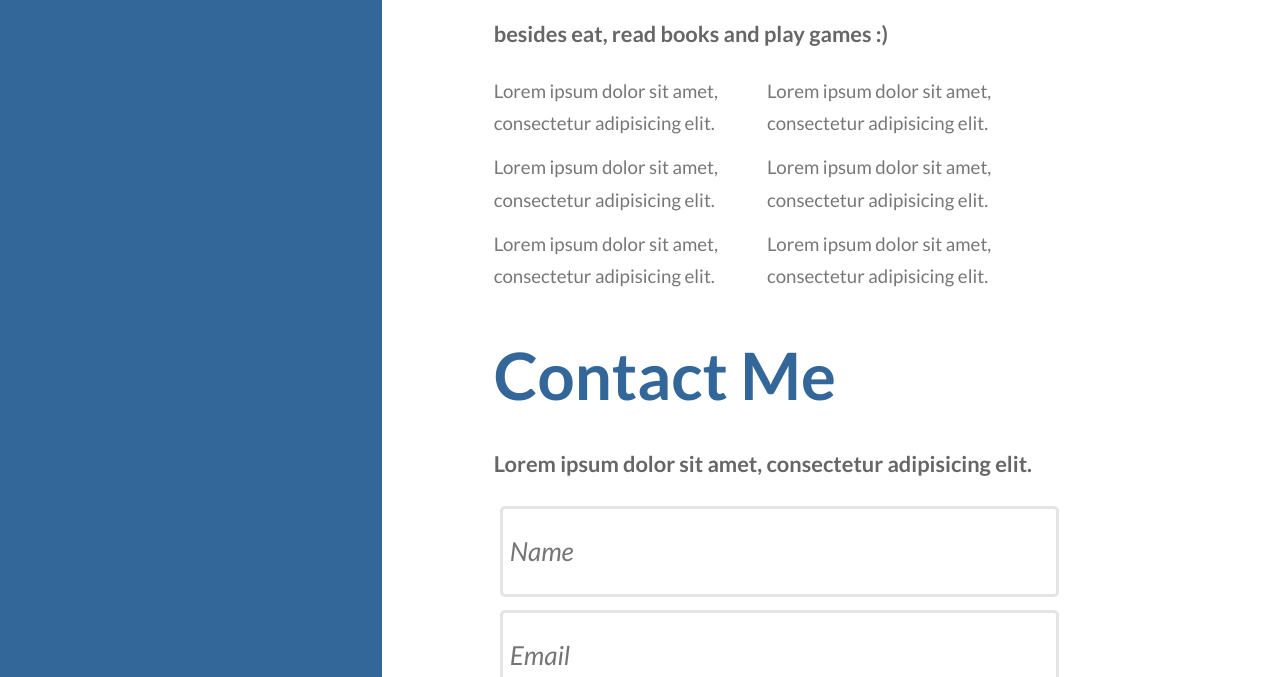
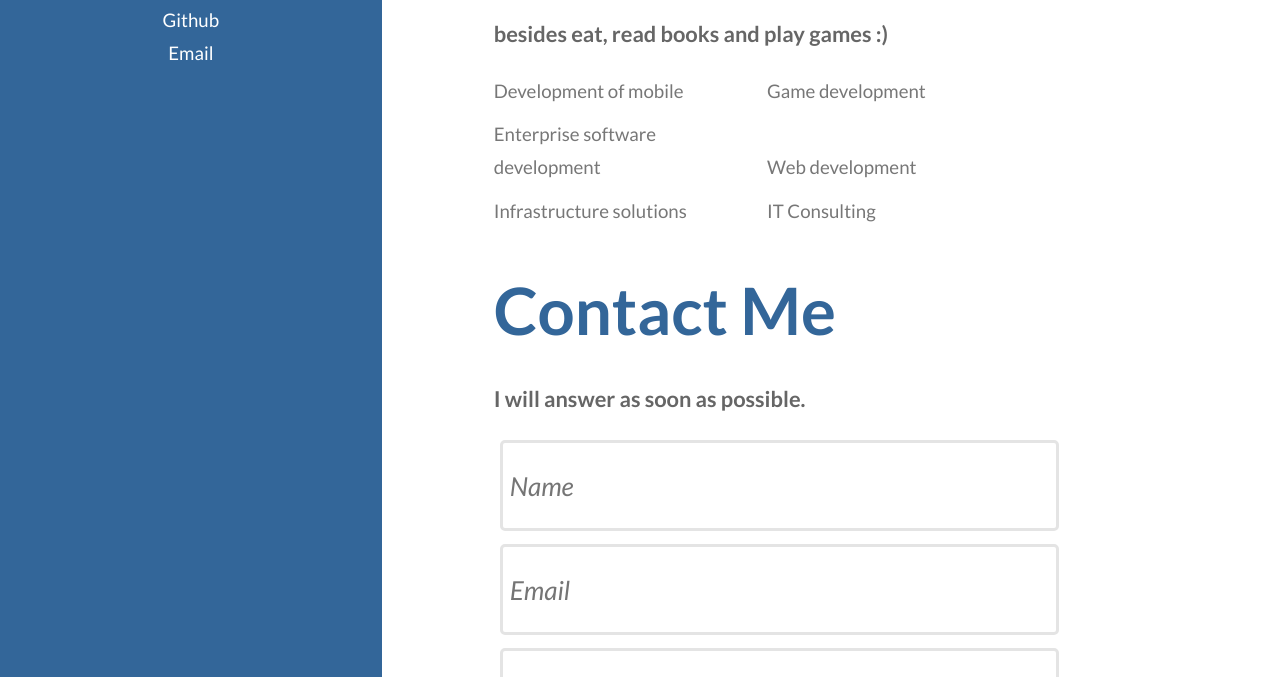
Before and after one commit to matheusFTC/my-page, a plain HTML site: page index.html in a window 1280 px wide. Shown: the part 500-1177 px from the top of the page. Drawn offline with Linux system fonts and the light colour scheme.

Commit message:
Changed page content and style.

```diff
--- a/index.html
+++ b/index.html
@@ -56,12 +56,12 @@
 						<h3>besides eat, read books and play games :)</h3>
 					</header>
 					<ul class="activities">
-						<li>Lorem ipsum dolor sit amet, consectetur adipisicing elit.</li>
-						<li>Lorem ipsum dolor sit amet, consectetur adipisicing elit.</li>
-						<li>Lorem ipsum dolor sit amet, consectetur adipisicing elit.</li>
-						<li>Lorem ipsum dolor sit amet, consectetur adipisicing elit.</li>
-						<li>Lorem ipsum dolor sit amet, consectetur adipisicing elit.</li>
-						<li>Lorem ipsum dolor sit amet, consectetur adipisicing elit.</li>
+						<li>Development of mobile</li>
+						<li>Game development</li>
+						<li>Enterprise software development</li>
+						<li>Web development</li>
+						<li>Infrastructure solutions</li>
+						<li>IT Consulting</li>
 					</ul>
 				</div>
 			</section>
@@ -71,7 +71,7 @@
 				<div class="content">
 					<header>
 						<h2>Contact Me</h2>
-						<h3>Lorem ipsum dolor sit amet, consectetur adipisicing elit.</h3>
+						<h3>I will answer as soon as possible.</h3>
 					</header>
 					<form method="post" action="#">
 						<input id="name" name="name" type="text" placeholder="Name" />
--- a/resources/css/style.css
+++ b/resources/css/style.css
@@ -1,3 +1,5 @@
+@charset 'utf-8';
+
 @import url("https://fonts.googleapis.com/css?family=Lato:400,400italic,700,700italic|Source+Code+Pro:400");
 
 * {
@@ -43,7 +45,7 @@ div.content {
 	margin: 2em auto;
 }
 
-ul.activities {
+ul {
 	list-style: none;
 }
 
@@ -113,22 +115,12 @@ section#header header h1 {
 	color: #ffffff;
 }
 
-section#header > nav {
-	flex-grow: 1;
-}
-
-section#header > nav ul {
-	list-style: none;
-	margin: 0;
-	padding: 0;
-}
-
 section#header a:hover {
 	color: #000;
 }
 
-section#header nav#menu a:hover {
-	text-decoration: underline;
+section#header footer {
+	margin-top: 4em;
 }
 
 div#wrapper {
@@ -149,7 +141,7 @@ div#wrapper {
 
 	div#wrapper {
 		width: unset;
-		padding: 1.3em 0.7em;
+		padding: 1.3em 0.8em;
 	}
 }
 
```
